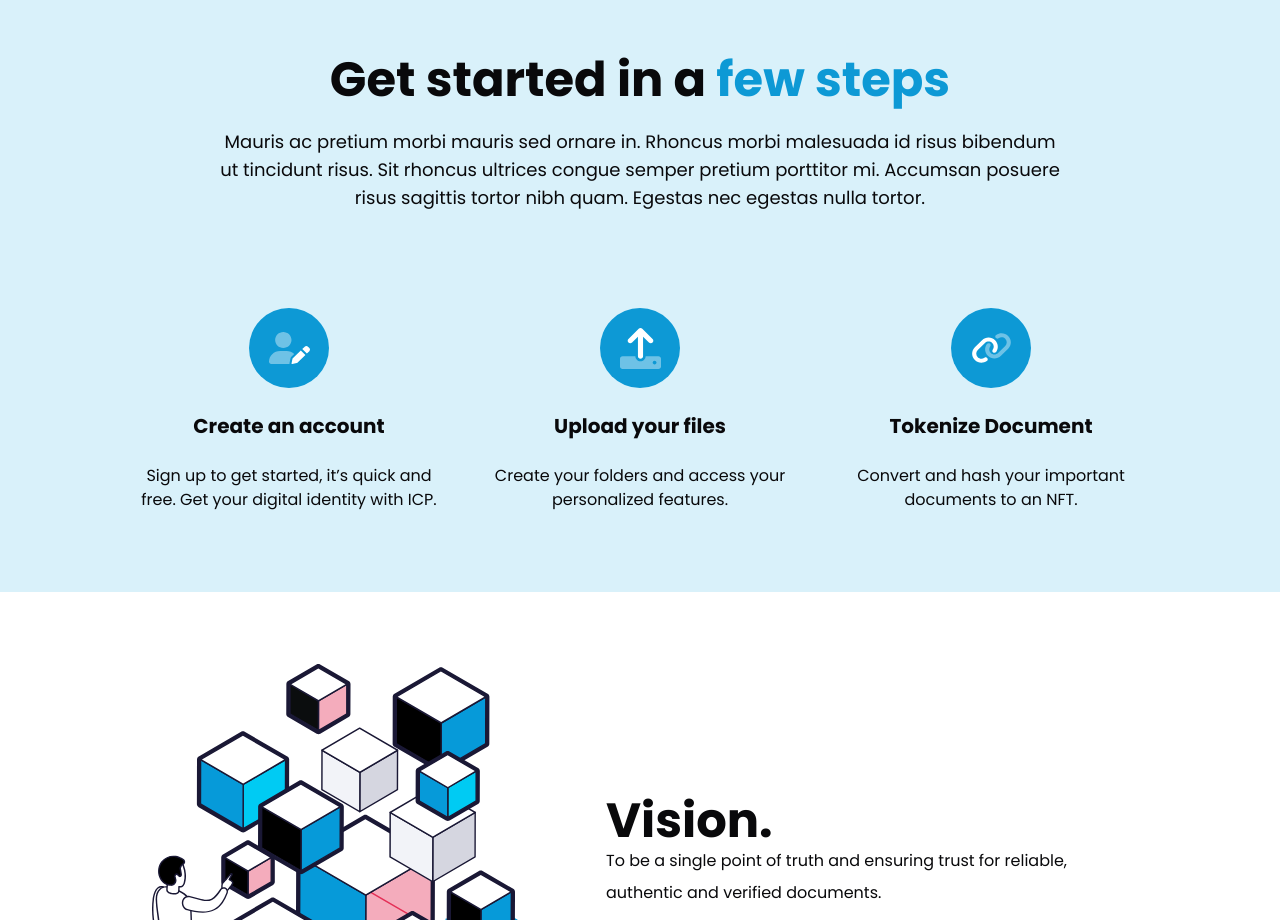
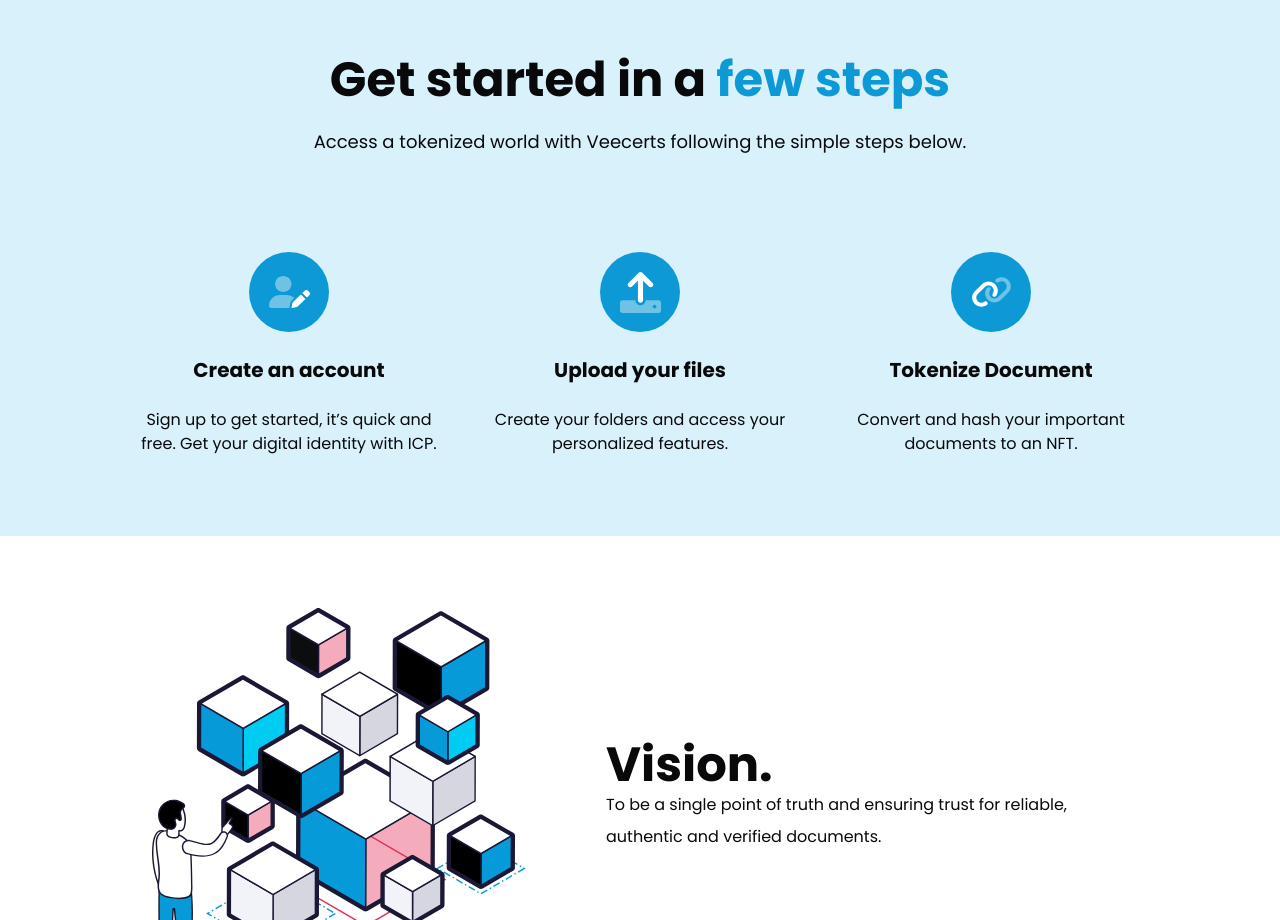
Before and after one commit to Lansa-18/nextjs-frontend-veecerts, a Next.js app: page / in a window 1280 px wide. Shown: the part 1960-2880 px from the top of the page. Built offline with nearby package versions, Linux system fonts and the light colour scheme; no server answers; what urql would draw is missing.

Commit message:
updated some text in the get started section

```diff
--- a/src/app/page.tsx
+++ b/src/app/page.tsx
@@ -105,10 +105,8 @@
             Get started in a <span className="text-blue">few steps</span>
           </div>
           <span className="text-sm md:text-base lg:text-lg leading-loose md:leading-loose max-w-[90%] md:max-w-[70%] lg:max-w-[844px] pt-2">
-						Mauris ac pretium morbi mauris sed ornare in. Rhoncus morbi
-						malesuada id risus bibendum ut tincidunt risus. Sit rhoncus ultrices
-						congue semper pretium porttitor mi. Accumsan posuere risus sagittis
-						tortor nibh quam. Egestas nec egestas nulla tortor.
+            Access a tokenized world with Veecerts following the simple steps
+            below.
           </span>
         </div>
 
```
Lines whose indentation alone changed are shown as unchanged.
